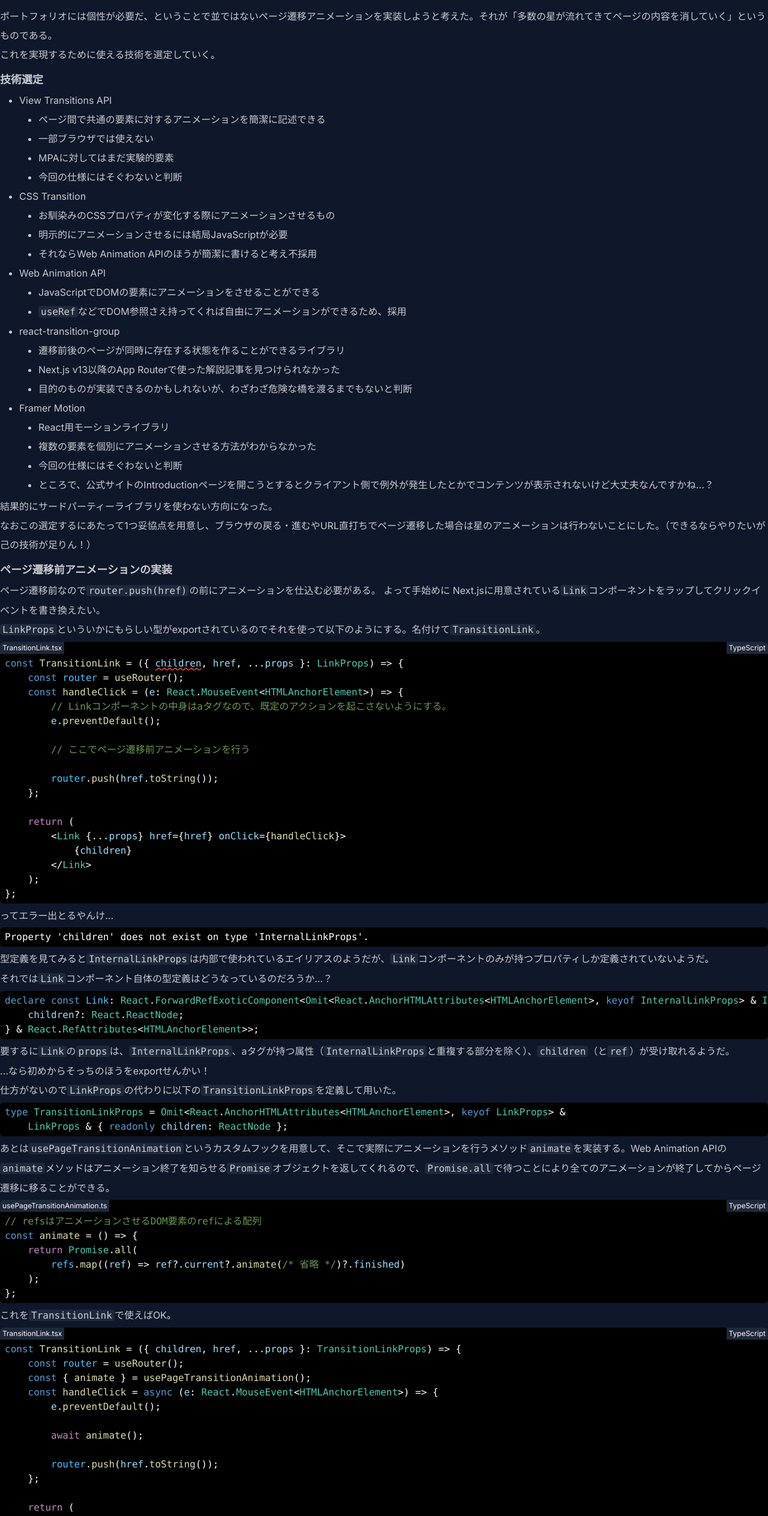
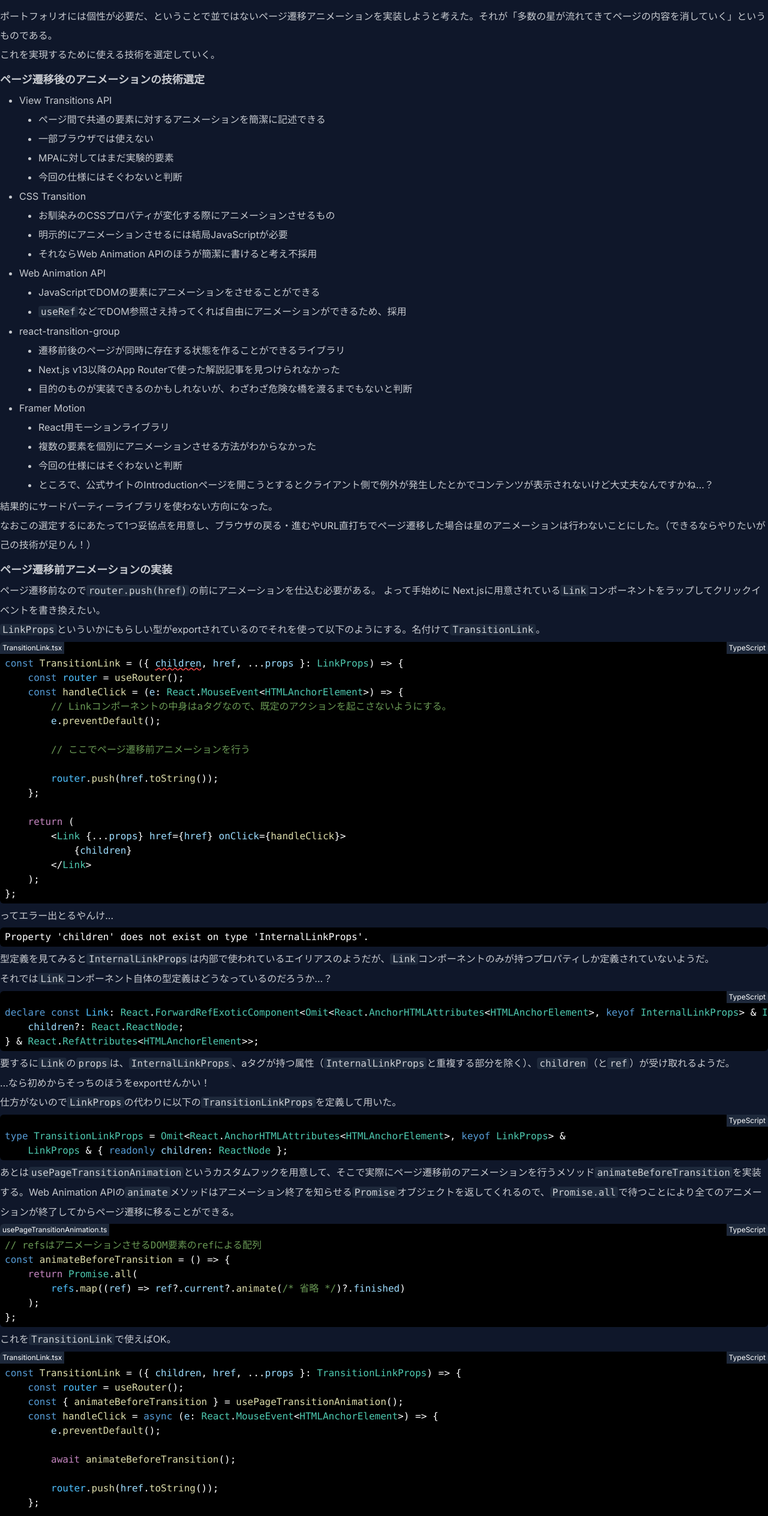
Before and after one commit to matcher9131/portfolio, a Next.js app: page /works/portfolio in a window 1280 px wide. Shown: the part 1250-3777 px from the top of the page at 60% size. Built offline with nearby package versions, Linux system fonts and the light colour scheme.

Commit message:
Append content: Introduce of portfolio

```diff
--- a/app/_shared/pageProperties.ts
+++ b/app/_shared/pageProperties.ts
@@ -1,7 +1,7 @@
 import { pageProperties as multiTimerPageProperties } from "../works/multitimer/properties";
+import { pageProperties as portfolioPageProperties } from "../works/portfolio/properties";
 import { pageProperties as worksPageProperties } from "../works/properties";
 import { pageProperties as slidePageProperties } from "../works/slide/properties";
-import { pageProperties as portfolioPageProperties } from "../works/portfolio/properties";
 
 export type PageProperty = {
     readonly path: string;
--- a/app/works/portfolio/_codes/usePageTransitionAnimationCode.tsx
+++ b/app/works/portfolio/_codes/animateBeforeTransition.tsx
@@ -9,7 +9,7 @@ import CodeType from "@/app/components/code/codeHighlight/codeType";
 import CodeVariable from "@/app/components/code/codeHighlight/codeVariable";
 import CodeRow from "@/app/components/code/codeRow";
 
-const UsePageTransitionAnimationCode = (): JSX.Element => {
+const AnimateBeforeTransition = (): JSX.Element => {
     // prettier-ignore
     return (
         <CodeBlock fileName="usePageTransitionAnimation.ts" language="TypeScript">
@@ -17,7 +17,7 @@ const UsePageTransitionAnimationCode = (): JSX.Element => {
                 <CodeComment>{"// refsはアニメーションさせるDOM要素のrefによる配列"}</CodeComment>
             </CodeRow>
             <CodeRow>
-                <CodeKeyword>const</CodeKeyword>{" "}<CodeFunction>animate</CodeFunction>{" = "}{"() => {"}
+                <CodeKeyword>const</CodeKeyword>{" "}<CodeFunction>animateBeforeTransition</CodeFunction>{" = "}{"() => {"}
             </CodeRow>
             <CodeRow indent={1}>
                 <CodeStatement>return</CodeStatement> <CodeType>Promise</CodeType>{"."}<CodeFunction>all</CodeFunction>{"("}
@@ -35,4 +35,4 @@ const UsePageTransitionAnimationCode = (): JSX.Element => {
     );
 };
 
-export default UsePageTransitionAnimationCode;
+export default AnimateBeforeTransition;
--- a/app/works/portfolio/_codes/linkTypeDeclaration.tsx
+++ b/app/works/portfolio/_codes/linkTypeDeclaration.tsx
@@ -8,7 +8,7 @@ import CodeRow from "@/app/components/code/codeRow";
 export const LinkTypeDeclaration = (): JSX.Element => {
     // prettier-ignore
     return (
-        <CodeBlock>
+        <CodeBlock language="TypeScript">
             <CodeRow>
                 <CodeKeyword>declare</CodeKeyword>{" "}
                 <CodeKeyword>const</CodeKeyword>{" "}
@@ -33,7 +33,6 @@ export const LinkTypeDeclaration = (): JSX.Element => {
                 {">"}
                 {">;"}
             </CodeRow>
-
         </CodeBlock>
     );
 };
--- /dev/null
+++ b/app/works/portfolio/_codes/templateEffect.tsx
@@ -0,0 +1,31 @@
+import CodeBlock from "@/app/components/code/codeBlock";
+import CodeFunction from "@/app/components/code/codeHighlight/codeFunction";
+import CodeKeyword from "@/app/components/code/codeHighlight/codeKeyword";
+import CodeVariable from "@/app/components/code/codeHighlight/codeVariable";
+import CodeRow from "@/app/components/code/codeRow";
+
+const TemplateEffect = (): JSX.Element => {
+    // prettier-ignore
+    return (
+        <CodeBlock fileName="template.tsx" language="TypeScript">
+            <CodeRow>
+                <CodeKeyword>const</CodeKeyword>{" "}<CodeVariable>pathname</CodeVariable>{" = "}<CodeFunction>usePathname</CodeFunction>{"();"}
+            </CodeRow>
+            <CodeRow>
+                <CodeKeyword>const</CodeKeyword>{" { "}<CodeFunction>animateAfterTransition</CodeFunction>{" } = "}<CodeFunction>usePageTransitionAnimation</CodeFunction>{"();"}
+            </CodeRow>
+            <CodeRow></CodeRow>
+            <CodeRow>
+                <CodeFunction>useEffect</CodeFunction>{"(() => {"}
+            </CodeRow>
+            <CodeRow indent={1}>
+                <CodeFunction>animateAfterTransition</CodeFunction>{"();"}
+            </CodeRow>
+            <CodeRow>
+                {"}, ["}<CodeVariable>pathname</CodeVariable>{", "}<CodeFunction>animateAfterTransition</CodeFunction>{"]"}{");"}
+            </CodeRow>
+        </CodeBlock>
+    );
+};
+
+export default TemplateEffect;
--- a/app/works/portfolio/_codes/transitionLinkAfter.tsx
+++ b/app/works/portfolio/_codes/transitionLinkAfter.tsx
@@ -20,7 +20,7 @@ const TransitionLinkAfter = (): JSX.Element => {
                 <CodeKeyword>const</CodeKeyword>{" "}<CodeVariable>router</CodeVariable>{" = "}<CodeFunction>useRouter</CodeFunction>{"();"}
             </CodeRow>
             <CodeRow indent={1}>
-                <CodeKeyword>const</CodeKeyword>{" { "}<CodeFunction>animate</CodeFunction>{" } = "}<CodeFunction>usePageTransitionAnimation</CodeFunction>{"();"}
+                <CodeKeyword>const</CodeKeyword>{" { "}<CodeFunction>animateBeforeTransition</CodeFunction>{" } = "}<CodeFunction>usePageTransitionAnimation</CodeFunction>{"();"}
             </CodeRow>
             <CodeRow indent={1}>
                 <CodeKeyword>const</CodeKeyword>{" "}<CodeFunction>handleClick</CodeFunction>{" = "}<CodeKeyword>async</CodeKeyword>{" ("}<CodeParameter>e</CodeParameter>{": "}<CodeType>React</CodeType>{"."}<CodeType>MouseEvent</CodeType>{"<"}<CodeType>HTMLAnchorElement</CodeType>{">) => {"}
@@ -30,7 +30,7 @@ const TransitionLinkAfter = (): JSX.Element => {
             </CodeRow>
             <CodeRow></CodeRow>
             <CodeRow indent={2}>
-                <CodeStatement>await</CodeStatement>{" "}<CodeFunction>animate</CodeFunction>{"();"}
+                <CodeStatement>await</CodeStatement>{" "}<CodeFunction>animateBeforeTransition</CodeFunction>{"();"}
             </CodeRow>
             <CodeRow></CodeRow>
             <CodeRow indent={2}>
--- a/app/works/portfolio/_codes/transitionLinkTypeDeclaration.tsx
+++ b/app/works/portfolio/_codes/transitionLinkTypeDeclaration.tsx
@@ -7,7 +7,7 @@ import CodeRow from "@/app/components/code/codeRow";
 const TransitionLinkTypeDeclaration = (): JSX.Element => {
     // prettier-ignore
     return (
-        <CodeBlock>
+        <CodeBlock language="TypeScript">
             <CodeRow>
                 <CodeKeyword>type</CodeKeyword>{" "}<CodeType>TransitionLinkProps</CodeType>{" = "}
                 <CodeType>Omit</CodeType>{"<"}
--- a/app/works/portfolio/page.tsx
+++ b/app/works/portfolio/page.tsx
@@ -1,9 +1,10 @@
 import { pageProperties } from "../properties";
+import AnimateBeforeTransition from "./_codes/animateBeforeTransition";
 import { LinkTypeDeclaration } from "./_codes/linkTypeDeclaration";
+import TemplateEffect from "./_codes/templateEffect";
 import TransitionLinkAfter from "./_codes/transitionLinkAfter";
 import TransitionLinkBefore from "./_codes/transitionLinkBefore";
 import TransitionLinkTypeDeclaration from "./_codes/transitionLinkTypeDeclaration";
-import UsePageTransitionAnimationCode from "./_codes/usePageTransitionAnimationCode";
 import CodeBlock from "@/app/components/code/codeBlock";
 import CodeInline from "@/app/components/code/codeInline";
 
@@ -79,7 +80,7 @@ const Portfolio = (): JSX.Element => {
                 これを実現するために使える技術を選定していく。
             </p>
 
-            <h4>技術選定</h4>
+            <h4>ページ遷移後のアニメーションの技術選定</h4>
             <ul>
                 <li>
                     View Transitions API
@@ -168,19 +169,52 @@ const Portfolio = (): JSX.Element => {
             <TransitionLinkTypeDeclaration />
             <p>
                 あとは<CodeInline>usePageTransitionAnimation</CodeInline>
-                というカスタムフックを用意して、そこで実際にアニメーションを行うメソッド<CodeInline>animate</CodeInline>
+                というカスタムフックを用意して、そこで実際にページ遷移前のアニメーションを行うメソッド
+                <CodeInline>animateBeforeTransition</CodeInline>
                 を実装する。Web Animation APIの<CodeInline>animate</CodeInline>メソッドはアニメーション終了を知らせる
                 <CodeInline>Promise</CodeInline>オブジェクトを返してくれるので、<CodeInline>Promise.all</CodeInline>
                 で待つことにより全てのアニメーションが終了してからページ遷移に移ることができる。
             </p>
-            <UsePageTransitionAnimationCode />
+            <AnimateBeforeTransition />
             <p>
                 これを<CodeInline>TransitionLink</CodeInline>で使えばOK。
             </p>
             <TransitionLinkAfter />
 
+            <h4>ページ遷移後のアニメーションの技術選定</h4>
+            <p>
+                ページ遷移前アニメーションはほぼイメージ通り実装できたが、遷移後すぐにページが表示されるとちょっと味気ない感じになってしまったので、ページ遷移後のアニメーションもつけることにした。
+                <br />
+                ページ全体がふわっと表示される（<CodeInline>opacity</CodeInline>
+                を0から1にする）などでも良かったのだが、折角なのでもう少し凝ってみることにして、星形の窓が拡大していくというのを考えた。
+                <br />
+                これを実装する技術として以下の2つがあるが
+            </p>
+            <ul>
+                <li>
+                    SVGの<CodeInline>mask</CodeInline>要素
+                </li>
+                <li>
+                    CSSの<CodeInline>clip-path</CodeInline>プロパティ
+                </li>
+            </ul>
+            <p>
+                星形を作るだけならそこまで複雑ではないので、CSSの<CodeInline>clip-path</CodeInline>
+                プロパティを用いて例によってWeb Animation APIの<CodeInline>animate</CodeInline>
+                メソッドで実装することにする。
+            </p>
+
             <h4>ページ遷移後のアニメーションの実装</h4>
-            <p>NOT IMPLEMENTED</p>
+            <p>
+                先述のカスタムフック<CodeInline>usePageTransitionAnimation</CodeInline>
+                にページ遷移後のアニメーションを行うメソッド
+                <CodeInline>animateBeforeTransition</CodeInline>
+                を実装し、これを然るべきところでimportして使う。
+                <br />
+                その然るべき場所というのは<CodeInline>template</CodeInline>である。<CodeInline>useEffect</CodeInline>
+                でURLの変化を検知し、そこに<CodeInline>animateBeforeTransition</CodeInline>を仕込む。
+            </p>
+            <TemplateEffect />
         </article>
     );
 };
```
